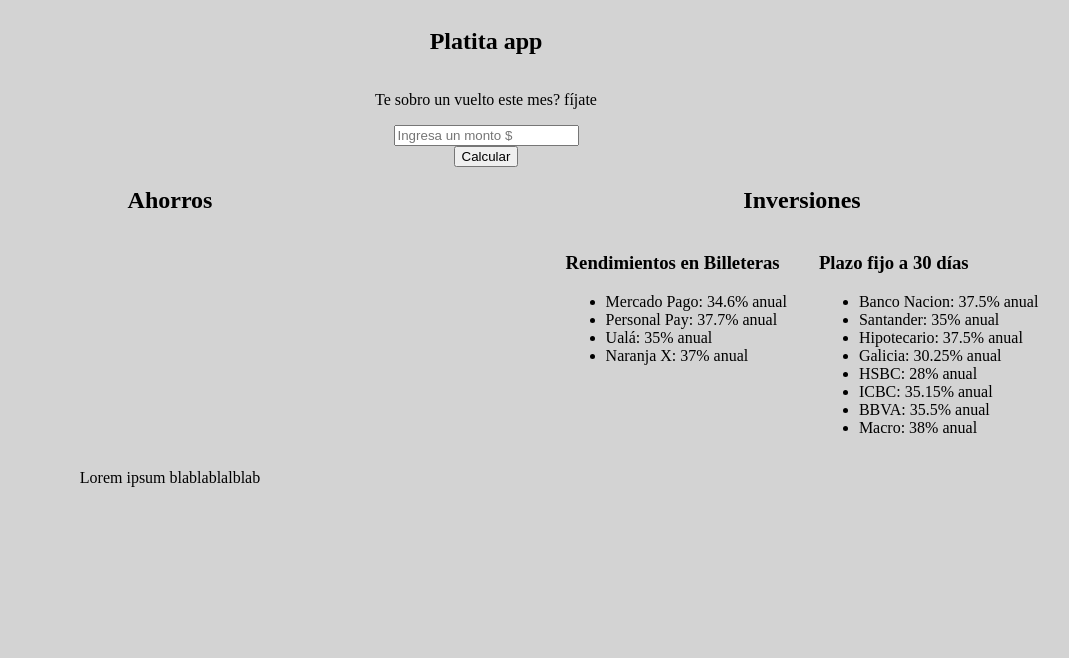
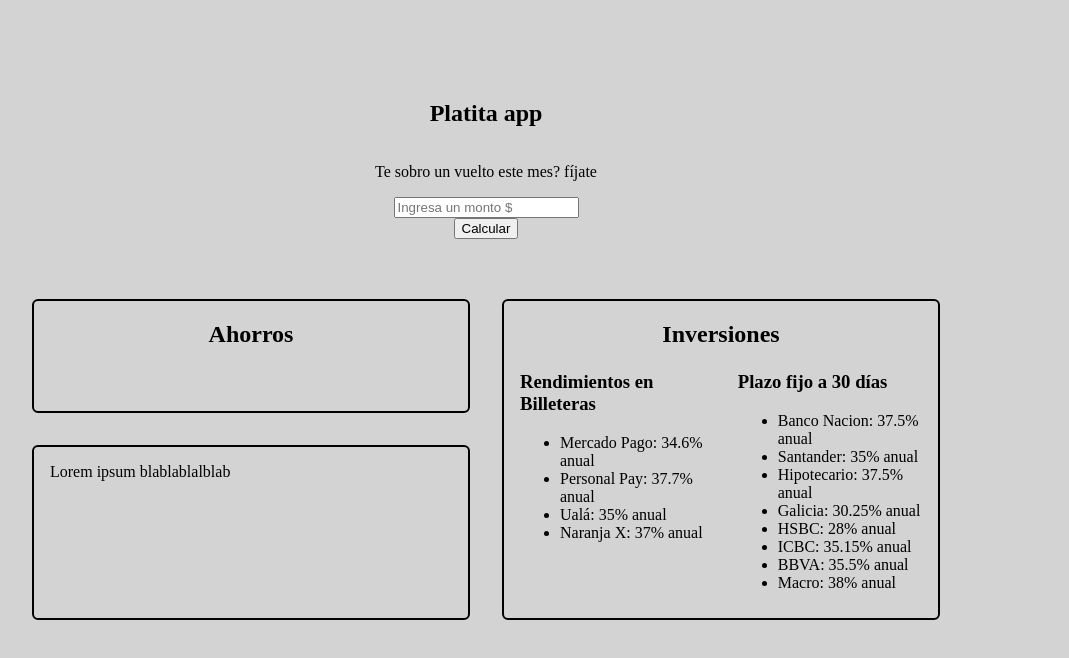
Before and after one commit to joastur11/vueltito-app, a website with bundled scripts: page project/index.html in a window 1280 px wide. Shown: the whole page, without its empty margins (154-1223 px from the left). Built offline with nearby package versions, Linux system fonts and the light colour scheme; no server answers.

Commit message:
mejora el grid

```diff
--- a/project/main.css
+++ b/project/main.css
@@ -6,14 +6,18 @@ body {
   display: grid;
   place-items: center;
   text-align: center;
+  margin-top: 80px;
 }
 
 #resultados {
   display: grid;
-  grid-template-columns: 1fr 1fr;
+  grid-template-columns:1fr 3fr 3fr 1fr;
+  grid-template-rows: 1fr 1fr;
   grid-template-areas:
-    "ahorro inversiones";
-  align-items: start;
+    ". ahorro inversiones ."
+    ". disclaimer inversiones .";
+  align-items: stretch;
+  gap: 2rem;
   justify-items: center;
 }
 
@@ -22,11 +26,18 @@ body {
   display: flex;
   flex-direction: column;
   align-items: center;
+  margin-top: 60px;
+  border: 2px solid black;
+  border-radius: 6px;
+  padding: 0px 16px 10px 16px;
+  width: 100%;
+  box-sizing: border-box;
 }
 
 .card-ahorro {
   display: flex;
   justify-content: center;
+  margin-top: -15px;
   gap: 2rem;
 }
 
@@ -45,11 +56,19 @@ body {
   display: flex;
   flex-direction: column;
   align-items: center;
+  margin-top: 60px;
+  border: 2px solid black;
+  border-radius: 6px;
+  padding: 0px 16px 10px 16px;
+  width: 100%;
+  box-sizing: border-box;
+  grid-row: 1 / span 2;
 }
 
 .card-inversion {
   display: flex;
   justify-content: center;
+  margin-top: -15px;
   gap: 2rem;
 }
 
@@ -62,3 +81,13 @@ body {
   display: flex;
   flex-direction: column;
 }
+
+.disclaimer {
+  grid-area: disclaimer;
+  border: 2px solid black;
+  border-radius: 6px;
+  padding: 0px 16px 10px 16px;
+  width: 100%;
+  box-sizing: border-box;
+
+}
```
